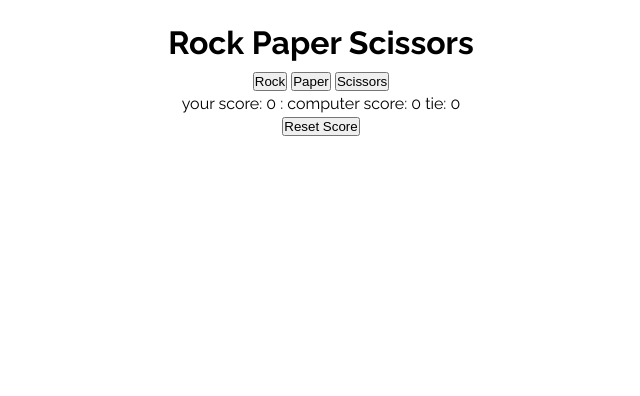
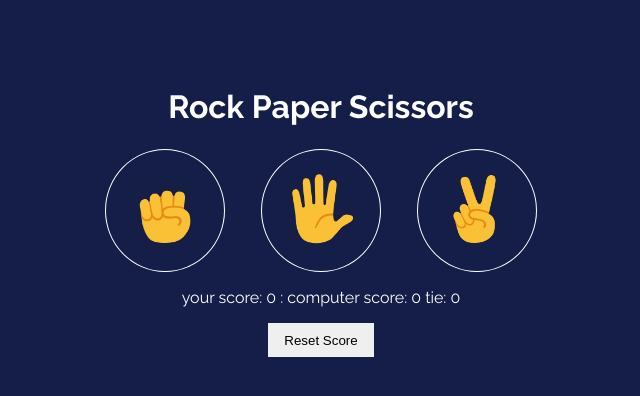
Before and after one commit to FlackoCodes/mini-Js-projects, a plain HTML site: page rock_paper_scissors/index.html in a window 1280 px wide. Shown: the whole page, without its empty margins (319-959 px from the left). Drawn offline with Linux system fonts and the light colour scheme.

Commit message:
modified stylesheet

```diff
--- a/rock_paper_scissors/index.html
+++ b/rock_paper_scissors/index.html
@@ -12,9 +12,11 @@
 <body>
     <div class="container">
     <h1>Rock Paper Scissors</h1>
-    <button class="rock">Rock</button>
-    <button class="paper">Paper</button>
-    <button class="scissors">Scissors</button>
+    <div class="btns">
+        <button class="rock"><img src="images/rock-emoji.png" alt="rock-img"></button>
+        <button class="paper"><img src="images/paper-emoji.png" alt="paper-img"></button>
+        <button class="scissors"><img src="images/scissors-emoji.png" alt="scissors-img"></button>
+    </div>
     <p class="game-results"></p>
     <p class="game-move"></p>
     <p class="game-score"></p>
--- a/rock_paper_scissors/style.css
+++ b/rock_paper_scissors/style.css
@@ -6,6 +6,8 @@
 
 
 body{
+    background-color: hsl(228, 56%, 18%);
+    color: hsl(0, 0%, 100%);
     font-family: "Raleway", sans-serif;
     font-optical-sizing: auto;
     font-style: normal;
@@ -16,14 +18,39 @@ body{
    width: 80%;
    margin: 0 auto;
    text-align: center;
-   padding: 1rem 0;
+   padding: 5rem 0;
 }
 
 h1{
     padding: .5rem 0;
+    margin-bottom: 1rem;
 }
 
-button{
-    margin: .2rem 0;
+.rock,
+.paper,
+.scissors
+{
+    border: none;
+    background-color: hsl(228, 56%, 18%);
+    border: 1px solid hsl(0, 0%, 100%);
+    padding: 1.5rem;
+    border-radius: 50%;
+    margin: 0 1rem;
 
 }
+
+.btns{
+    margin-bottom: 1rem;
+}
+
+img{
+    background-color: #141E46;
+    width: 70px;
+
+}
+
+.reset-btn{
+    border: none;
+    padding: .6rem 1rem;
+    margin: 1rem 1.5rem;
+}
```
Also changed, not shown: rock_paper_scissors/images/paper-emoji.png (added), rock_paper_scissors/images/rock-emoji.png (added), rock_paper_scissors/images/scissors-emoji.png (added).
